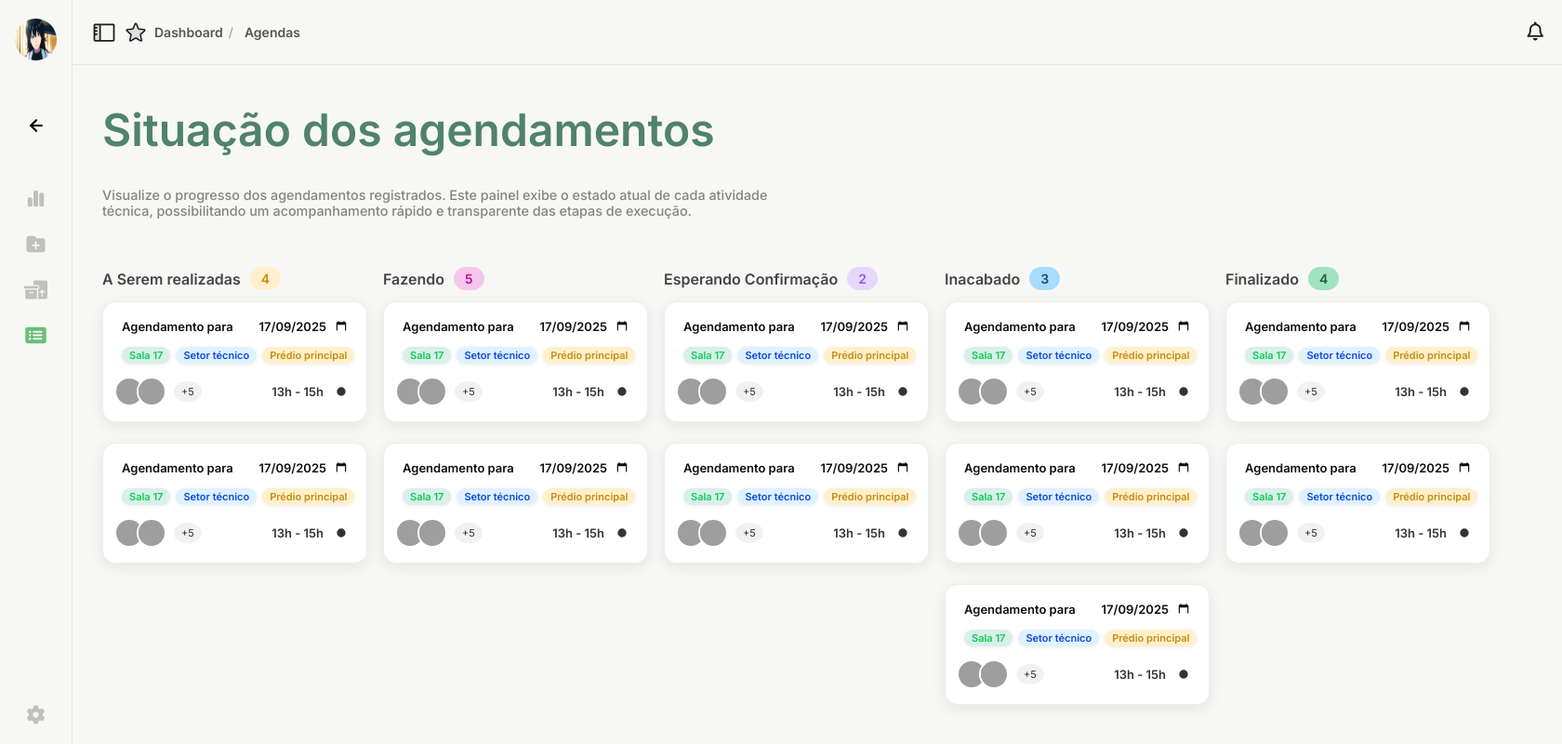
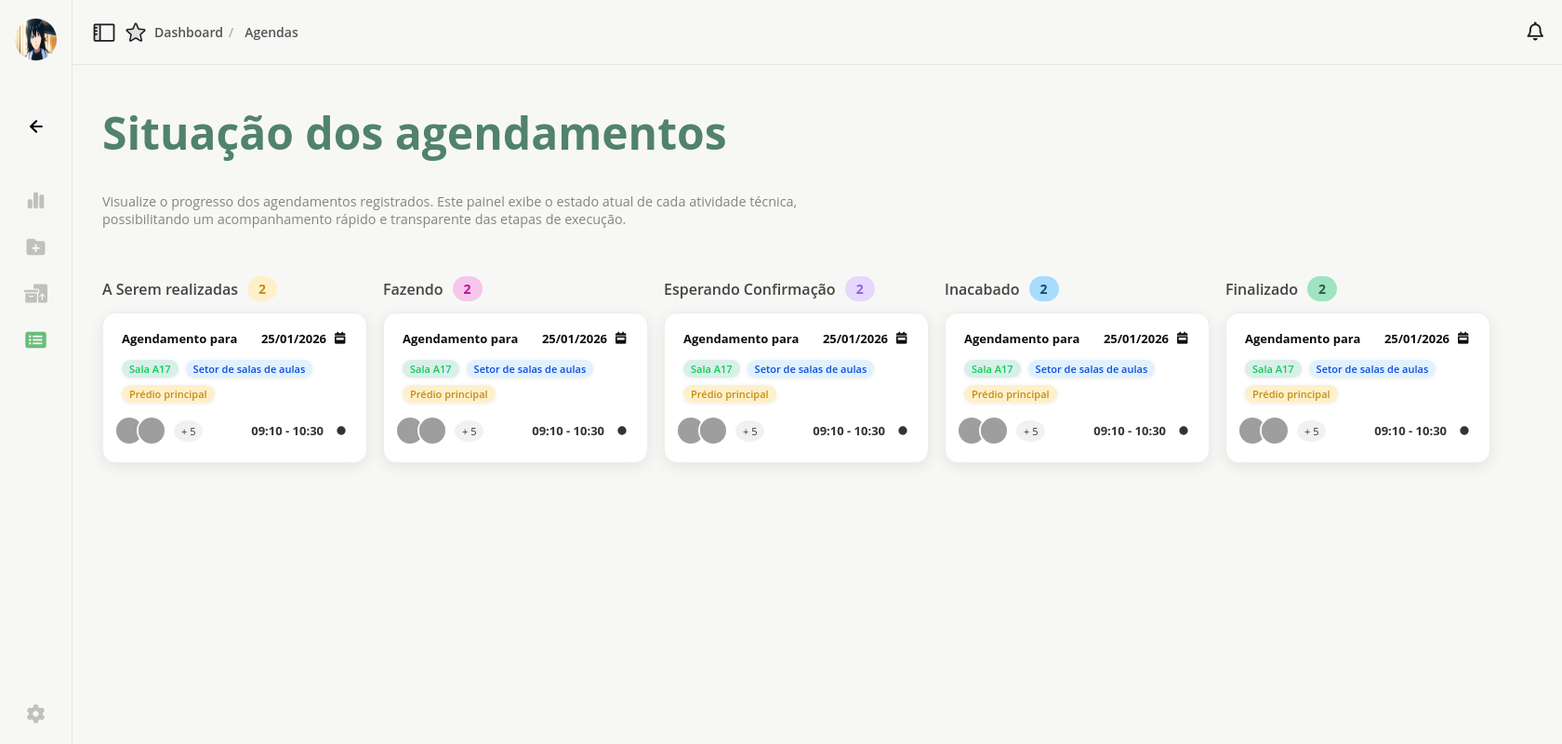
Before and after one commit to O-GALT/GALT, a Django app: page /agendas/ in a window 1680 px wide. Shown: the whole page at 93% size. Run offline with Django 5.2, Linux system fonts and the light colour scheme; grey boxes are pictures that could not be loaded.

Commit message:
refactor : criar o componente que representa um card do kanban e integraliza-lo

```diff
--- a/agendas/static/agendas/css/partials/kanban/kanban.css
+++ b/agendas/static/agendas/css/partials/kanban/kanban.css
@@ -83,13 +83,15 @@ header p {
 }
 
 .card {
-  background: #fff;
+    display: flex;
+    flex-direction: column;
+    gap: 14px;
     width: 95%;
-  height: 130px;
     border-radius: 14px;
     padding: 18px 20px;
+    background: #fff;
+    border: 1px solid #eceee9;
     box-shadow: 0 4px 16px rgba(0, 0, 0, 0.08);
-  border: 1px solid #eceee9;
     margin-bottom: 18px;
 }
 
@@ -98,7 +100,6 @@ header p {
     justify-content: space-between;
     font-size: 13px;
     font-weight: 650;
-  margin-bottom: 14px;
     color: #0e0e0e;
 }
 
@@ -115,9 +116,10 @@ header p {
 }
 
 .tags {
+    width: 100%;
     display: flex;
-  gap: 6px;
-  margin-bottom: 14px;
+    flex-wrap: wrap;
+    gap: 8px;
 }
 
 .tag {
--- /dev/null
+++ b/agendas/templates/agendas/pages/kanban/kanban.html
@@ -0,0 +1,78 @@
+{% extends 'core/paginas/base/estrutura_base/estrutura_base.html' %}
+{% load static %}
+
+{% block css %}
+    <link rel="stylesheet" href="{% static 'agendas/css/partials/kanban/kanban.css' %}">
+{% endblock %}
+
+
+{% block header %}
+    {% include 'agendas/partials/headers/agendamentos_header.html' %}
+{% endblock %}
+
+
+{% block content %}
+    <div class="board">
+
+        <div class="column">
+            <div class="column-header">
+                <h2>A Serem realizadas</h2>
+                <span class="count yellow">{{ pendentes.count }}</span>
+            </div>
+
+            {% for card in pendentes.cards %}
+                {% include 'agendas/partials/kanban_card/kanban_card.html' with date=card.date nome_sala=card.nome_sala nome_setor=card.nome_setor nome_predio=card.nome_predio hora_inicio=card.hora_inicio hora_fim=card.hora_fim numero_tecnicos=card.numero_tecnicos %}
+            {% endfor %}
+
+        </div>
+
+        <div class="column">
+            <div class="column-header">
+                <h2>Fazendo</h2>
+                <span class="count pink">{{ em_andamento.count }}</span>
+            </div>
+
+            {% for card in em_andamento.cards %}
+                {% include 'agendas/partials/kanban_card/kanban_card.html' with date=card.date nome_sala=card.nome_sala nome_setor=card.nome_setor nome_predio=card.nome_predio hora_inicio=card.hora_inicio hora_fim=card.hora_fim numero_tecnicos=card.numero_tecnicos %}
+            {% endfor %}
+
+        </div>
+
+        <div class="column">
+            <div class="column-header">
+                <h2>Esperando Confirmação</h2>
+                <span class="count purple">{{ feedback.count }}</span>
+            </div>
+
+            {% for card in feedback.cards %}
+                {% include 'agendas/partials/kanban_card/kanban_card.html' with date=card.date nome_sala=card.nome_sala nome_setor=card.nome_setor nome_predio=card.nome_predio hora_inicio=card.hora_inicio hora_fim=card.hora_fim numero_tecnicos=card.numero_tecnicos %}
+            {% endfor %}
+
+        </div>
+
+        <div class="column">
+            <div class="column-header">
+                <h2>Inacabado</h2>
+                <span class="count green">{{ inacabado.count }}</span>
+            </div>
+
+            {% for card in inacabado.cards %}
+                {% include 'agendas/partials/kanban_card/kanban_card.html' with date=card.date nome_sala=card.nome_sala nome_setor=card.nome_setor nome_predio=card.nome_predio hora_inicio=card.hora_inicio hora_fim=card.hora_fim numero_tecnicos=card.numero_tecnicos %}
+            {% endfor %}
+
+        </div>
+
+        <div class="column">
+            <div class="column-header">
+                <h2>Finalizado</h2>
+                <span class="count blue">{{ finalizado.count }}</span>
+            </div>
+
+            {% for card in finalizado.cards %}
+                {% include 'agendas/partials/kanban_card/kanban_card.html' with date=card.date nome_sala=card.nome_sala nome_setor=card.nome_setor nome_predio=card.nome_predio hora_inicio=card.hora_inicio hora_fim=card.hora_fim numero_tecnicos=card.numero_tecnicos %}
+            {% endfor %}
+
+        </div>
+    </div>
+
+{% endblock %}
--- a/agendas/templates/agendas/partials/kanban/kanban.html
+++ /dev/null
@@ -1,405 +0,0 @@
-{% extends 'core/paginas/base/estrutura_base/estrutura_base.html' %}
-
-{% load static %}
-
-{% block header %}
-
-{% include 'agendas/partials/headers/agendamentos_header.html' %}
-
-{% endblock %}
-
-{% block content %}
-
-<link rel="stylesheet" href="{% static 'agendas/css/partials/kanban/kanban.css' %}">
-
-<div class="board">
-
-  <div class="column">
-    <div class="column-header">
-      <h2>A Serem realizadas</h2>
-      <span class="count yellow">4</span>
-    </div>
-
-    <div class="card">
-      <div class="card-top">
-        <span>Agendamento para</span>
-        <div class="date">17/09/2025
-          <svg class="icon" viewBox="0 0 24 24">
-            <path fill="currentColor"
-              d="M19 4h-1V2h-2v2H8V2H6v2H5a2 2 0 0 0-2 2v12a2 2 0 0 0 2 2h14a2 2 0 0 0 2-2V6a2 2 0 0 0-2-2zM5 20V9h14v11z" />
-          </svg>
-        </div>
-      </div>
-
-      <div class="tags">
-        <span class="tag green">Sala 17</span>
-        <span class="tag blue">Setor técnico</span>
-        <span class="tag yellow">Prédio principal</span>
-      </div>
-
-      <div class="card-bottom">
-        <div class="avatars">
-          <img src="https://randomuser.me/api/portraits/men/40.jpg">
-          <img src="https://randomuser.me/api/portraits/women/43.jpg">
-          <span class="more">+5</span>
-        </div>
-        <div class="time">
-          13h - 15h
-          <svg class="icon" viewBox="0 0 24 24">
-            <path fill="currentColor" d="M12 20a8 8 0 1 0 0-16a8 8 0 0 0 0 16zM12.5 7h-1v6l5 3l.5-.86l-4.5-2.64z" />
-          </svg>
-        </div>
-      </div>
-    </div>
-
-    <div class="card">
-      <div class="card-top">
-        <span>Agendamento para</span>
-        <div class="date">17/09/2025
-          <svg class="icon" viewBox="0 0 24 24">
-            <path fill="currentColor"
-              d="M19 4h-1V2h-2v2H8V2H6v2H5a2 2 0 0 0-2 2v12a2 2 0 0 0 2 2h14a2 2 0 0 0 2-2V6a2 2 0 0 0-2-2zM5 20V9h14v11z" />
-          </svg>
-        </div>
-      </div>
-
-      <div class="tags">
-        <span class="tag green">Sala 17</span>
-        <span class="tag blue">Setor técnico</span>
-        <span class="tag yellow">Prédio principal</span>
-      </div>
-
-      <div class="card-bottom">
-        <div class="avatars">
-          <img src="https://randomuser.me/api/portraits/men/40.jpg">
-          <img src="https://randomuser.me/api/portraits/women/43.jpg">
-          <span class="more">+5</span>
-        </div>
-        <div class="time">
-          13h - 15h
-          <svg class="icon" viewBox="0 0 24 24">
-            <path fill="currentColor" d="M12 20a8 8 0 1 0 0-16a8 8 0 0 0 0 16zM12.5 7h-1v6l5 3l.5-.86l-4.5-2.64z" />
-          </svg>
-        </div>
-      </div>
-    </div>
-  </div>
-
-  <div class="column">
-    <div class="column-header">
-      <h2>Fazendo</h2>
-      <span class="count pink">5</span>
-    </div>
-
-    <div class="card">
-      <div class="card-top">
-        <span>Agendamento para</span>
-        <div class="date">17/09/2025
-          <svg class="icon" viewBox="0 0 24 24">
-            <path fill="currentColor"
-              d="M19 4h-1V2h-2v2H8V2H6v2H5a2 2 0 0 0-2 2v12a2 2 0 0 0 2 2h14a2 2 0 0 0 2-2V6a2 2 0 0 0-2-2zM5 20V9h14v11z" />
-          </svg>
-        </div>
-      </div>
-
-      <div class="tags">
-        <span class="tag green">Sala 17</span>
-        <span class="tag blue">Setor técnico</span>
-        <span class="tag yellow">Prédio principal</span>
-      </div>
-
-      <div class="card-bottom">
-        <div class="avatars">
-          <img src="https://randomuser.me/api/portraits/men/40.jpg">
-          <img src="https://randomuser.me/api/portraits/women/43.jpg">
-          <span class="more">+5</span>
-        </div>
-        <div class="time">
-          13h - 15h
-          <svg class="icon" viewBox="0 0 24 24">
-            <path fill="currentColor" d="M12 20a8 8 0 1 0 0-16a8 8 0 0 0 0 16zM12.5 7h-1v6l5 3l.5-.86l-4.5-2.64z" />
-          </svg>
-        </div>
-      </div>
-    </div>
-
-    <div class="card">
-      <div class="card-top">
-        <span>Agendamento para</span>
-        <div class="date">17/09/2025
-          <svg class="icon" viewBox="0 0 24 24">
-            <path fill="currentColor"
-              d="M19 4h-1V2h-2v2H8V2H6v2H5a2 2 0 0 0-2 2v12a2 2 0 0 0 2 2h14a2 2 0 0 0 2-2V6a2 2 0 0 0-2-2zM5 20V9h14v11z" />
-          </svg>
-        </div>
-      </div>
-
-      <div class="tags">
-        <span class="tag green">Sala 17</span>
-        <span class="tag blue">Setor técnico</span>
-        <span class="tag yellow">Prédio principal</span>
-      </div>
-
-      <div class="card-bottom">
-        <div class="avatars">
-          <img src="https://randomuser.me/api/portraits/men/40.jpg">
-          <img src="https://randomuser.me/api/portraits/women/43.jpg">
-          <span class="more">+5</span>
-        </div>
-        <div class="time">
-          13h - 15h
-          <svg class="icon" viewBox="0 0 24 24">
-            <path fill="currentColor" d="M12 20a8 8 0 1 0 0-16a8 8 0 0 0 0 16zM12.5 7h-1v6l5 3l.5-.86l-4.5-2.64z" />
-          </svg>
-        </div>
-      </div>
-    </div>
-  </div>
-
-  <div class="column">
-    <div class="column-header">
-      <h2>Esperando Confirmação</h2>
-      <span class="count purple">2</span>
-    </div>
-
-    <div class="card">
-      <div class="card-top">
-        <span>Agendamento para</span>
-        <div class="date">17/09/2025
-          <svg class="icon" viewBox="0 0 24 24">
-            <path fill="currentColor"
-              d="M19 4h-1V2h-2v2H8V2H6v2H5a2 2 0 0 0-2 2v12a2 2 0 0 0 2 2h14a2 2 0 0 0 2-2V6a2 2 0 0 0-2-2zM5 20V9h14v11z" />
-          </svg>
-        </div>
-      </div>
-
-      <div class="tags">
-        <span class="tag green">Sala 17</span>
-        <span class="tag blue">Setor técnico</span>
-        <span class="tag yellow">Prédio principal</span>
-      </div>
-
-      <div class="card-bottom">
-        <div class="avatars">
-          <img src="https://randomuser.me/api/portraits/men/40.jpg">
-          <img src="https://randomuser.me/api/portraits/women/43.jpg">
-          <span class="more">+5</span>
-        </div>
-        <div class="time">
-          13h - 15h
-          <svg class="icon" viewBox="0 0 24 24">
-            <path fill="currentColor" d="M12 20a8 8 0 1 0 0-16a8 8 0 0 0 0 16zM12.5 7h-1v6l5 3l.5-.86l-4.5-2.64z" />
-          </svg>
-        </div>
-      </div>
-    </div>
-
-    <div class="card">
-      <div class="card-top">
-        <span>Agendamento para</span>
-        <div class="date">17/09/2025
-          <svg class="icon" viewBox="0 0 24 24">
-            <path fill="currentColor"
-              d="M19 4h-1V2h-2v2H8V2H6v2H5a2 2 0 0 0-2 2v12a2 2 0 0 0 2 2h14a2 2 0 0 0 2-2V6a2 2 0 0 0-2-2zM5 20V9h14v11z" />
-          </svg>
-        </div>
-      </div>
-
-      <div class="tags">
-        <span class="tag green">Sala 17</span>
-        <span class="tag blue">Setor técnico</span>
-        <span class="tag yellow">Prédio principal</span>
-      </div>
-
-      <div class="card-bottom">
-        <div class="avatars">
-          <img src="https://randomuser.me/api/portraits/men/40.jpg">
-          <img src="https://randomuser.me/api/portraits/women/43.jpg">
-          <span class="more">+5</span>
-        </div>
-        <div class="time">
-          13h - 15h
-          <svg class="icon" viewBox="0 0 24 24">
-            <path fill="currentColor" d="M12 20a8 8 0 1 0 0-16a8 8 0 0 0 0 16zM12.5 7h-1v6l5 3l.5-.86l-4.5-2.64z" />
-          </svg>
-        </div>
-      </div>
-    </div>
-  </div>
-
-  <div class="column">
-    <div class="column-header">
-      <h2>Inacabado</h2>
-      <span class="count green">3</span>
-    </div>
-
-    <div class="card">
-      <div class="card-top">
-        <span>Agendamento para</span>
-        <div class="date">17/09/2025
-          <svg class="icon" viewBox="0 0 24 24">
-            <path fill="currentColor"
-              d="M19 4h-1V2h-2v2H8V2H6v2H5a2 2 0 0 0-2 2v12a2 2 0 0 0 2 2h14a2 2 0 0 0 2-2V6a2 2 0 0 0-2-2zM5 20V9h14v11z" />
-          </svg>
-        </div>
-      </div>
-
-      <div class="tags">
-        <span class="tag green">Sala 17</span>
-        <span class="tag blue">Setor técnico</span>
-        <span class="tag yellow">Prédio principal</span>
-      </div>
-
-      <div class="card-bottom">
-        <div class="avatars">
-          <img src="https://randomuser.me/api/portraits/men/40.jpg">
-          <img src="https://randomuser.me/api/portraits/women/43.jpg">
-          <span class="more">+5</span>
-        </div>
-        <div class="time">
-          13h - 15h
-          <svg class="icon" viewBox="0 0 24 24">
-            <path fill="currentColor" d="M12 20a8 8 0 1 0 0-16a8 8 0 0 0 0 16zM12.5 7h-1v6l5 3l.5-.86l-4.5-2.64z" />
-          </svg>
-        </div>
-      </div>
-    </div>
-
-    <div class="card">
-      <div class="card-top">
-        <span>Agendamento para</span>
-        <div class="date">17/09/2025
-          <svg class="icon" viewBox="0 0 24 24">
-            <path fill="currentColor"
-              d="M19 4h-1V2h-2v2H8V2H6v2H5a2 2 0 0 0-2 2v12a2 2 0 0 0 2 2h14a2 2 0 0 0 2-2V6a2 2 0 0 0-2-2zM5 20V9h14v11z" />
-          </svg>
-        </div>
-      </div>
-
-      <div class="tags">
-        <span class="tag green">Sala 17</span>
-        <span class="tag blue">Setor técnico</span>
-        <span class="tag yellow">Prédio principal</span>
-      </div>
-
-      <div class="card-bottom">
-        <div class="avatars">
-          <img src="https://randomuser.me/api/portraits/men/40.jpg">
-          <img src="https://randomuser.me/api/portraits/women/43.jpg">
-          <span class="more">+5</span>
-        </div>
-        <div class="time">
-          13h - 15h
-          <svg class="icon" viewBox="0 0 24 24">
-            <path fill="currentColor" d="M12 20a8 8 0 1 0 0-16a8 8 0 0 0 0 16zM12.5 7h-1v6l5 3l.5-.86l-4.5-2.64z" />
-          </svg>
-        </div>
-      </div>
-    </div>
-
-    <div class="card">
-      <div class="card-top">
-        <span>Agendamento para</span>
-        <div class="date">17/09/2025
-          <svg class="icon" viewBox="0 0 24 24">
-            <path fill="currentColor"
-              d="M19 4h-1V2h-2v2H8V2H6v2H5a2 2 0 0 0-2 2v12a2 2 0 0 0 2 2h14a2 2 0 0 0 2-2V6a2 2 0 0 0-2-2zM5 20V9h14v11z" />
-          </svg>
-        </div>
-      </div>
-
-      <div class="tags">
-        <span class="tag green">Sala 17</span>
-        <span class="tag blue">Setor técnico</span>
-        <span class="tag yellow">Prédio principal</span>
-      </div>
-
-      <div class="card-bottom">
-        <div class="avatars">
-          <img src="https://randomuser.me/api/portraits/men/40.jpg">
-          <img src="https://randomuser.me/api/portraits/women/43.jpg">
-          <span class="more">+5</span>
-        </div>
-        <div class="time">
-          13h - 15h
-          <svg class="icon" viewBox="0 0 24 24">
-            <path fill="currentColor" d="M12 20a8 8 0 1 0 0-16a8 8 0 0 0 0 16zM12.5 7h-1v6l5 3l.5-.86l-4.5-2.64z" />
-          </svg>
-        </div>
-      </div>
-    </div>
-  </div>
-
-  <div class="column">
-    <div class="column-header">
-      <h2>Finalizado</h2>
-      <span class="count blue">4</span>
-    </div>
-
-    <div class="card">
-      <div class="card-top">
-        <span>Agendamento para</span>
-        <div class="date">17/09/2025
-          <svg class="icon" viewBox="0 0 24 24">
-            <path fill="currentColor"
-              d="M19 4h-1V2h-2v2H8V2H6v2H5a2 2 0 0 0-2 2v12a2 2 0 0 0 2 2h14a2 2 0 0 0 2-2V6a2 2 0 0 0-2-2zM5 20V9h14v11z" />
-          </svg>
-        </div>
-      </div>
-
-      <div class="tags">
-        <span class="tag green">Sala 17</span>
-        <span class="tag blue">Setor técnico</span>
-        <span class="tag yellow">Prédio principal</span>
-      </div>
-
-      <div class="card-bottom">
-        <div class="avatars">
-          <img src="https://randomuser.me/api/portraits/men/40.jpg">
-          <img src="https://randomuser.me/api/portraits/women/43.jpg">
-          <span class="more">+5</span>
-        </div>
-        <div class="time">
-          13h - 15h
-          <svg class="icon" viewBox="0 0 24 24">
-            <path fill="currentColor" d="M12 20a8 8 0 1 0 0-16a8 8 0 0 0 0 16zM12.5 7h-1v6l5 3l.5-.86l-4.5-2.64z" />
-          </svg>
-        </div>
-      </div>
-    </div>
-    <div class="card">
-      <div class="card-top">
-        <span>Agendamento para</span>
-        <div class="date">17/09/2025
-          <svg class="icon" viewBox="0 0 24 24">
-            <path fill="currentColor"
-              d="M19 4h-1V2h-2v2H8V2H6v2H5a2 2 0 0 0-2 2v12a2 2 0 0 0 2 2h14a2 2 0 0 0 2-2V6a2 2 0 0 0-2-2zM5 20V9h14v11z" />
-          </svg>
-        </div>
-      </div>
-
-      <div class="tags">
-        <span class="tag green">Sala 17</span>
-        <span class="tag blue">Setor técnico</span>
-        <span class="tag yellow">Prédio principal</span>
-      </div>
-
-      <div class="card-bottom">
-        <div class="avatars">
-          <img src="https://randomuser.me/api/portraits/men/40.jpg">
-          <img src="https://randomuser.me/api/portraits/women/43.jpg">
-          <span class="more">+5</span>
-        </div>
-        <div class="time">
-          13h - 15h
-          <svg class="icon" viewBox="0 0 24 24">
-            <path fill="currentColor" d="M12 20a8 8 0 1 0 0-16a8 8 0 0 0 0 16zM12.5 7h-1v6l5 3l.5-.86l-4.5-2.64z" />
-          </svg>
-        </div>
-      </div>
-    </div>
-  </div>
-</div>
-</div>
-
-{% endblock %}
--- /dev/null
+++ b/agendas/templates/agendas/partials/kanban_card/kanban_card.html
@@ -0,0 +1,39 @@
+{% load static %}
+
+<div class="card">
+    <div class="card-top">
+        <span>Agendamento para</span>
+        <div class="date">
+            {{ date }}
+            <i class="fa-solid fa-calendar-week icon"></i>
+        </div>
+    </div>
+
+    <div class="tags">
+        <span class="tag green">{{ nome_sala }}</span>
+        <span class="tag blue">{{ nome_setor }}</span>
+        <span class="tag yellow">{{ nome_predio }}</span>
+    </div>
+
+    <div class="card-bottom">
+        <div class="avatars">
+            <img src="https://randomuser.me/api/portraits/men/40.jpg"  alt="imagem do técnico">
+
+            {% if numero_tecnicos > 2 %}
+                <img src="https://randomuser.me/api/portraits/women/43.jpg"  alt="imagem do técnico">
+                <span class="more"> + {{ numero_tecnicos }}</span>
+            {% elif numero_tecnicos < 3 %}
+                <img src="https://randomuser.me/api/portraits/women/43.jpg"  alt="imagem do técnico">
+            {% else %}
+
+            {% endif %}
+
+        </div>
+        <div class="time">
+            {{ hora_inicio }} - {{ hora_fim }}
+            <svg class="icon" viewBox="0 0 24 24">
+                <path fill="currentColor" d="M12 20a8 8 0 1 0 0-16a8 8 0 0 0 0 16zM12.5 7h-1v6l5 3l.5-.86l-4.5-2.64z" />
+            </svg>
+        </div>
+    </div>
+</div>
--- a/agendas/views.py
+++ b/agendas/views.py
@@ -4,4 +4,81 @@ from django.http import HttpResponse
 # Create your views here.
 
 def index(request):
-    return render(request, 'agendas/partials/kanban/kanban.html')
+    context = {}
+    context['pendentes'] = {
+        "cards" : [
+            {
+                "date": "25/01/2026",
+                "nome_sala": "Sala A17",
+                "nome_setor": "Setor de salas de aulas",
+                "nome_predio": "Prédio principal",
+                "hora_inicio": "09:10",
+                "hora_fim": "10:30",
+                "numero_tecnicos": 5,
+            },
+        ],
+        "count" : 2
+    }
+
+    context['em_andamento'] = {
+        "cards" : [
+            {
+                "date": "25/01/2026",
+                "nome_sala": "Sala A17",
+                "nome_setor": "Setor de salas de aulas",
+                "nome_predio": "Prédio principal",
+                "hora_inicio": "09:10",
+                "hora_fim": "10:30",
+                "numero_tecnicos": 5,
+            },
+        ],
+        "count" : 2
+    }
+
+    context['feedback'] = {
+        "cards" : [
+            {
+                "date": "25/01/2026",
+                "nome_sala": "Sala A17",
+                "nome_setor": "Setor de salas de aulas",
+                "nome_predio": "Prédio principal",
+                "hora_inicio": "09:10",
+                "hora_fim": "10:30",
+                "numero_tecnicos": 5,
+            },
+        ],
+        "count" : 2
+    }
+
+    context['inacabado'] = {
+        "cards" : [
+            {
+                "date": "25/01/2026",
+                "nome_sala": "Sala A17",
+                "nome_setor": "Setor de salas de aulas",
+                "nome_predio": "Prédio principal",
+                "hora_inicio": "09:10",
+                "hora_fim": "10:30",
+                "numero_tecnicos": 5,
+            },
+        ],
+        "count" : 2
+    }
+
+    context['finalizado'] = {
+        "cards" : [
+            {
+                "date": "25/01/2026",
+                "nome_sala": "Sala A17",
+                "nome_setor": "Setor de salas de aulas",
+                "nome_predio": "Prédio principal",
+                "hora_inicio": "09:10",
+                "hora_fim": "10:30",
+                "numero_tecnicos": 5,
+            },
+        ],
+        "count" : 2
+    }
+
+
+    return render(request, 'agendas/pages/kanban/kanban.html' , context)
```
Lines whose indentation alone changed are shown as unchanged.
